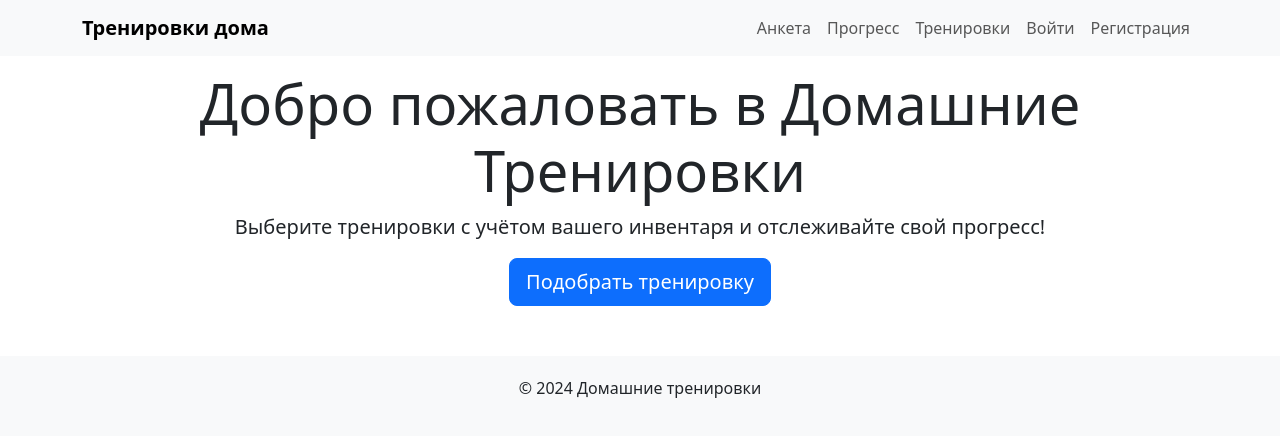
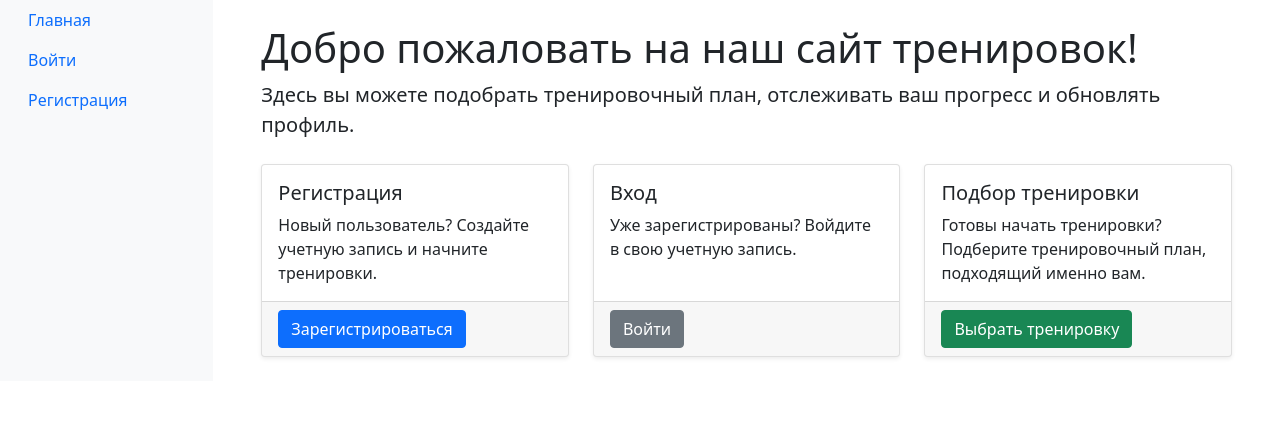
Before and after one commit to Ithinkimbulletproof/Home_Workouts, a Django app: page / in a window 1280 px wide. Shown: the top 437 px of the page. Run offline with Django 5.2, Linux system fonts and the light colour scheme.

Commit message:
Fix problem with links

```diff
--- a/home_workouts/home_workouts/urls.py
+++ b/home_workouts/home_workouts/urls.py
@@ -2,7 +2,6 @@ from django.contrib import admin
 from django.urls import path, include
 
 urlpatterns = [
-    path('admin/', admin.site.urls),
-    path('', include('workouts.urls')),
-    path('accounts/', include('django.contrib.auth.urls')),
+    path("admin/", admin.site.urls),
+    path("", include("workouts.urls")),
 ]
--- a/home_workouts/workouts/templates/workouts/base.html
+++ b/home_workouts/workouts/templates/workouts/base.html
@@ -3,47 +3,28 @@
 <head>
     <meta charset="UTF-8">
     <meta name="viewport" content="width=device-width, initial-scale=1.0">
-    <title>{% block title %}Домашние тренировки{% endblock %}</title>
-
-    <link href="https://cdn.jsdelivr.net/npm/bootstrap@5.3.0-alpha1/dist/css/bootstrap.min.css" rel="stylesheet" integrity="sha384-0evHe/X+R7YkEDr47W9FRhfDlezt4ic5JLsS23dOrCIpB75Sddby6OWS0B+n9Plg" crossorigin="anonymous">
-
-    <style>
-        body {
-            padding-top: 70px;
-        }
-        .navbar-brand {
-            font-weight: bold;
-        }
-        footer {
-            margin-top: 50px;
-            padding: 20px 0;
-            background-color: #f8f9fa;
-            text-align: center;
-        }
-    </style>
-
-    {% block extra_head %}{% endblock %}
+    <title>{% block title %}Главная{% endblock %}</title>
+    <link href="https://cdn.jsdelivr.net/npm/bootstrap@5.1.3/dist/css/bootstrap.min.css" rel="stylesheet">
 </head>
 <body>
-
-    <nav class="navbar navbar-expand-lg navbar-light bg-light fixed-top">
-        <div class="container">
-            <a class="navbar-brand" href="{% url 'home' %}">Тренировки дома</a>
-            <button class="navbar-toggler" type="button" data-bs-toggle="collapse" data-bs-target="#navbarNav" aria-controls="navbarNav" aria-expanded="false" aria-label="Toggle navigation">
-                <span class="navbar-toggler-icon"></span>
-            </button>
-            <div class="collapse navbar-collapse" id="navbarNav">
-                <ul class="navbar-nav ms-auto">
+    <div class="container-fluid">
+        <div class="row">
+            <nav id="sidebar" class="col-md-3 col-lg-2 d-md-block bg-light sidebar">
+                <div class="position-sticky">
+                    <ul class="nav flex-column">
                         <li class="nav-item">
-                        <a class="nav-link" href="{% url 'profile' %}">Анкета</a>
+                            <a class="nav-link active" href="{% url 'home' %}">Главная</a>
+                        </li>
+                        {% if user.is_authenticated %}
+                        <li class="nav-item">
+                            <a class="nav-link" href="{% url 'profile' %}">Профиль</a>
                         </li>
                         <li class="nav-item">
                             <a class="nav-link" href="{% url 'progress' %}">Прогресс</a>
                         </li>
                         <li class="nav-item">
-                        <a class="nav-link" href="{% url 'workout_plan' %}">Тренировки</a>
+                            <a class="nav-link" href="{% url 'workout_list' %}">Тренировки</a>
                         </li>
-                    {% if user.is_authenticated %}
                         <li class="nav-item">
                             <a class="nav-link" href="{% url 'logout' %}">Выйти</a>
                         </li>
@@ -52,24 +33,20 @@
                             <a class="nav-link" href="{% url 'login' %}">Войти</a>
                         </li>
                         <li class="nav-item">
-                        <a class="nav-link" href="{% url 'signup' %}">Регистрация</a>
+                            <a class="nav-link" href="{% url 'register' %}">Регистрация</a>
                         </li>
                         {% endif %}
                     </ul>
                 </div>
-        </div>
             </nav>
 
-    <div class="container">
+            <main class="col-md-9 ms-sm-auto col-lg-10 px-md-4">
                 {% block content %}
                 {% endblock %}
+            </main>
+        </div>
     </div>
 
-    <footer>
-        <p>&copy; 2024 Домашние тренировки</p>
-    </footer>
-
-    <script src="https://cdn.jsdelivr.net/npm/bootstrap@5.3.0-alpha1/dist/js/bootstrap.bundle.min.js" integrity="sha384-kenU1KFdBIe4zVF0s0G1M5b4hcpxyD9F7jL+dmxR0pzPkFZ5wpDA6t5Q0RoB7W6" crossorigin="anonymous"></script>
-    {% block extra_scripts %}{% endblock %}
+    <script src="https://cdn.jsdelivr.net/npm/bootstrap@5.1.3/dist/js/bootstrap.bundle.min.js"></script>
 </body>
 </html>
--- a/home_workouts/workouts/templates/workouts/home.html
+++ b/home_workouts/workouts/templates/workouts/home.html
@@ -3,9 +3,49 @@
 {% block title %}Главная{% endblock %}
 
 {% block content %}
-<div class="jumbotron text-center">
-    <h1 class="display-4">Добро пожаловать в Домашние Тренировки</h1>
-    <p class="lead">Выберите тренировки с учётом вашего инвентаря и отслеживайте свой прогресс!</p>
-    <a class="btn btn-primary btn-lg" href="{% url 'workout_plan' %}" role="button">Подобрать тренировку</a>
+<div class="container">
+    <h1 class="mt-4">Добро пожаловать на наш сайт тренировок!</h1>
+    <p class="lead">Здесь вы можете подобрать тренировочный план, отслеживать ваш прогресс и обновлять профиль.</p>
+
+    <div class="row mt-4">
+        <!-- Карточка для регистрации -->
+        <div class="col-md-4 mb-4">
+            <div class="card h-100 d-flex flex-column shadow-sm">
+                <div class="card-body flex-grow-1">
+                    <h5 class="card-title">Регистрация</h5>
+                    <p class="card-text">Новый пользователь? Создайте учетную запись и начните тренировки.</p>
+                </div>
+                <div class="card-footer mt-auto">
+                    <a href="{% url 'register' %}" class="btn btn-primary">Зарегистрироваться</a>
+                </div>
+            </div>
+        </div>
+
+        <!-- Карточка для входа -->
+        <div class="col-md-4 mb-4">
+            <div class="card h-100 d-flex flex-column shadow-sm">
+                <div class="card-body flex-grow-1">
+                    <h5 class="card-title">Вход</h5>
+                    <p class="card-text">Уже зарегистрированы? Войдите в свою учетную запись.</p>
+                </div>
+                <div class="card-footer mt-auto">
+                    <a href="{% url 'login' %}" class="btn btn-secondary">Войти</a>
+                </div>
+            </div>
+        </div>
+
+        <!-- Карточка для подбора тренировки -->
+        <div class="col-md-4 mb-4">
+            <div class="card h-100 d-flex flex-column shadow-sm">
+                <div class="card-body flex-grow-1">
+                    <h5 class="card-title">Подбор тренировки</h5>
+                    <p class="card-text">Готовы начать тренировки? Подберите тренировочный план, подходящий именно вам.</p>
+                </div>
+                <div class="card-footer mt-auto">
+                    <a href="{% url 'workout_list' %}" class="btn btn-success">Выбрать тренировку</a>
+                </div>
+            </div>
+        </div>
+    </div>
 </div>
 {% endblock %}
--- a/home_workouts/workouts/urls.py
+++ b/home_workouts/workouts/urls.py
@@ -1,15 +1,20 @@
 from django.urls import path
+from . import views
 from django.contrib.auth import views as auth_views
-from . import views
 
 urlpatterns = [
     path("", views.home, name="home"),
     path("register/", views.register, name="register"),
-    path("login/", auth_views.LoginView.as_view(), name="login"),
-    path("logout/", auth_views.LogoutView.as_view(), name="logout"),
+    path("signup/", views.register, name="signup"),
+    path(
+        "login/",
+        auth_views.LoginView.as_view(template_name="workouts/login.html"),
+        name="login",
+    ),
+    path("logout/", views.logout_view, name="logout"),
     path("profile/", views.profile, name="profile"),
     path("workouts/", views.workout_list, name="workout_list"),
     path("workouts/<int:id>/", views.workout_detail, name="workout_detail"),
-    path("progress/", views.progress, name="progress"),
+    path("progress/", views.UserProgressView.as_view(), name="progress"),
     path("workout-plan/", views.workout_plan, name="workout_plan"),
 ]
--- a/home_workouts/workouts/views.py
+++ b/home_workouts/workouts/views.py
@@ -2,6 +2,7 @@ from django.shortcuts import render, redirect
 from django.contrib.auth import login, authenticate, logout
 from django.contrib.auth.decorators import login_required
 from django.contrib import messages
+from django.views.generic import TemplateView
 from .forms import UserRegistrationForm, UserProfileForm, UserProgressForm
 from .models import WorkoutPlan, UserProgress
 
@@ -23,19 +24,6 @@ def register(request):
     return render(request, "workouts/register.html", {"form": form})
 
 
-def login_view(request):
-    if request.method == "POST":
-        username = request.POST.get("username")
-        password = request.POST.get("password")
-        user = authenticate(request, username=username, password=password)
-        if user is not None:
-            login(request, user)
-            return redirect("home")
-        else:
-            messages.error(request, "Неверное имя пользователя или пароль.")
-    return render(request, "workouts/login.html")
-
-
 def logout_view(request):
     logout(request)
     return redirect("home")
@@ -52,27 +40,6 @@ def profile(request):
     else:
         form = UserProfileForm(instance=request.user.userprofile)
     return render(request, "workouts/profile.html", {"form": form})
-
-
-@login_required
-def progress(request):
-    if request.method == "POST":
-        form = UserProgressForm(request.POST)
-        if form.is_valid():
-            progress = form.save(commit=False)
-            progress.user = request.user
-            progress.save()
-            messages.success(request, "Ваш прогресс сохранен!")
-            return redirect("progress")
-    else:
-        form = UserProgressForm()
-
-    progress_data = UserProgress.objects.filter(user=request.user).order_by("-date")
-    return render(
-        request,
-        "workouts/progress.html",
-        {"form": form, "progress_data": progress_data},
-    )
 
 
 @login_required
@@ -96,3 +63,14 @@ def workout_list(request):
 def workout_detail(request, id):
     workout = WorkoutPlan.objects.get(id=id)
     return render(request, "workouts/workout_detail.html", {"workout": workout})
+
+
+class UserProgressView(TemplateView):
+    template_name = "workouts/progress.html"
+
+    def get_context_data(self, **kwargs):
+        context = super().get_context_data(**kwargs)
+        context["progress_data"] = UserProgress.objects.filter(
+            user=self.request.user
+        ).order_by("-date")
+        return context
```
Also changed, not shown: home_workouts/home_workouts/settings.py (+4 -14 lines), home_workouts/workouts/forms.py (+6 -1 lines), home_workouts/workouts/templates/workouts/workout_list.html (added, +10 -0 lines), home_workouts/workouts/templates/workouts/workout_plan.html (added, +10 -0 lines), home_workouts/workouts/templates/workouts/workout__detail.html (added). Lines whose indentation alone changed are shown as unchanged.
